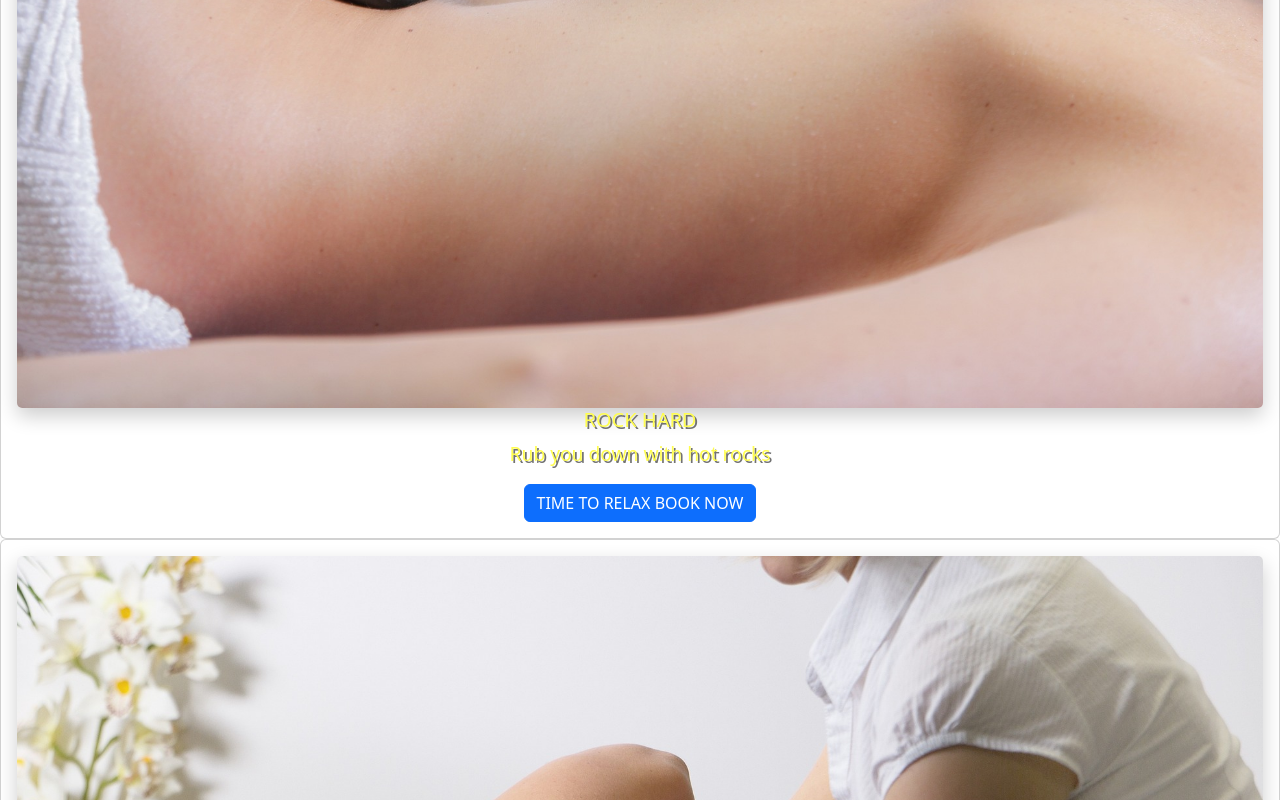
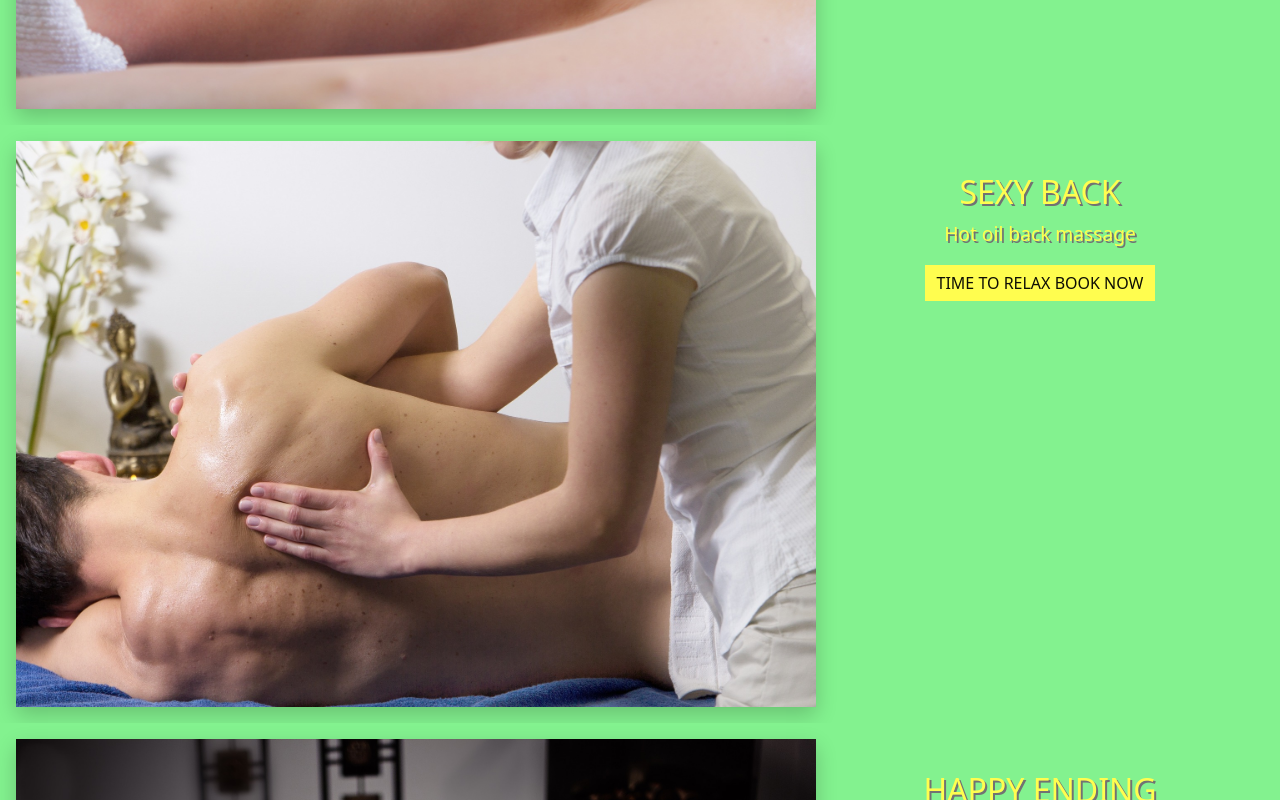
Before and after one commit to Nexustential/MiraclesMassage, a React (Create React App) app: page /services in a window 1280 px wide. Shown: the part 520-1320 px from the top of the page. Built offline with nearby package versions, Linux system fonts and the light colour scheme.

Commit message:
Trying Fix Service Page

```diff
--- a/src/Pages/ServicesPage.js
+++ b/src/Pages/ServicesPage.js
@@ -1,44 +1,47 @@
-import React from 'react';
-import {Card, Button} from 'react-bootstrap';
-import '../Styles/ServicesPage.css';
+import React from "react";
+import { Card, Button } from "react-bootstrap";
+import "../Styles/ServicesPage.css";
 
+function ServicesPage() {
+  const servicesInfo = [
+    {
+      Image: require("../images/rock.jpg"),
+      title: "ROCK HARD",
+      text: "Rub you down with hot rocks",
+    },
+    {
+      Image: require("../images/hotoil.jpg"),
+      title: "SEXY BACK",
+      text: "Hot oil back massage",
+    },
+    {
+      Image: require("../images/relax.jpg"),
+      title: "HAPPY ENDING",
+      text: "After your massage you get a chocolate cake",
+    },
+    {
+      Image: require("../images/rub.jpg"),
+      title: "BACK DOOR",
+      text: "Call for description",
+    },
+  ];
 
+  const renderCard = (card) => {
+    return (
+      <Card id="cardStyle">
+        <Card.Body>
+          <Card.Img id="imageStyle" src={card.Image} />
+          <div id="textStyleForCard">
+            <Card.Title id="textStyleForCardTitle">{card.title}</Card.Title>
+            <Card.Text>{card.text}</Card.Text>
+            <Button id="buttonStyle">TIME TO RELAX BOOK NOW</Button>
+          </div>
+        </Card.Body>
+      </Card>
+    );
+  };
 
-function ServicesPage () {
-
-const  servicesInfo = [
-    {Image:require('../images/rock.jpg'), title:"ROCK HARD", text:"Rub you down with hot rocks"},
-    {Image: require('../images/hotoil.jpg'), title:"SEXY BACK", text:"Hot oil back massage"},
-    {Image:require('../images/relax.jpg'), title:"HAPPY ENDING", text:"After your massage you get a chocolate cake"},
-    {Image:require('../images/rub.jpg'), title:"BACK DOOR", text:"Call for description"}
-
-];
-
-const renderCard = (card)=>{
-    return(
-
-    <Card className="cradStyle">
-        <Card.Body>
-        <Card.Img className='imageStyle' src={card.Image}/>
-        <div className='textStyleForCard'>
-        <Card.Title className='textStyleForCardTitle'>{card.title}</Card.Title>
-        <Card.Text >{card.text}</Card.Text>
-        <Button className='buttonStyle'>TIME TO RELAX BOOK NOW</Button>
-        </div>
-        </Card.Body>
-
-    </Card>
-
-
-    )
-
-}
-
-  return (
-    <div>
-    {servicesInfo.map(renderCard)}
-    </div>
-  );
+  return <div>{servicesInfo.map(renderCard)}</div>;
 }
 
 export default ServicesPage;
--- a/src/Styles/ServicesPage.css
+++ b/src/Styles/ServicesPage.css
@@ -1,48 +1,38 @@
-.cradStyle{
+#cardStyle {
   border: 0;
   border-radius: 0%;
-    background-color: #83F28F;
+  background-color: #83f28f;
 }
-.imageStyle{
-    box-shadow: 0 8px 20px 0 rgba(0,0,0,0.2);
+#imageStyle {
+  box-shadow: 0 8px 20px 0 rgba(0, 0, 0, 0.2);
   border: 0;
   border-radius: 0%;
-
-
 }
-.textStyleForCard{
+#textStyleForCard {
   padding-top: 2rem;
-    color: #FFFD4F;
+  color: #fffd4f;
   text-shadow: 2px 2px #727272;
   font-size: larger;
-
 }
-.textStyleForCardTitle{
+#textStyleForCardTitle {
   font-size: 2rem;
 }
 
-
 @media (min-width: 1000px) {
-    .imageStyle{
+  #imageStyle {
     width: 50rem;
     float: left;
-
-
   }
-    .textStyleForCard{
-
+  #textStyleForCard {
     text-align: center;
-
-
   }
 }
-.buttonStyle{
+#buttonStyle {
   border: 0;
   border-radius: 0%;
-   background-color: #FFFD4F ;
+  background-color: #fffd4f;
   color: rgba(0, 0, 0, 0.945);
-
 }
-:hover.buttonStyle{
+#buttonStyle:hover {
   background-color: rgba(240, 248, 255, 0.233);
 }
```
Also changed, not shown: src/Styles/MissionStatement.css (line endings or trailing spaces), src/Styles/contact.scss (deleted). Lines whose indentation alone changed are shown as unchanged.
